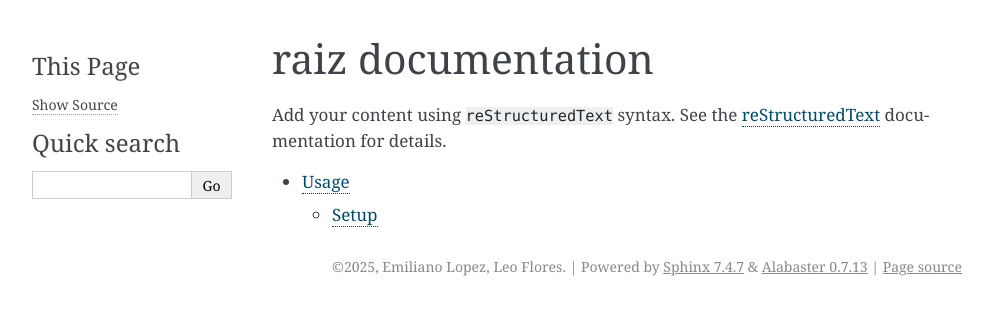
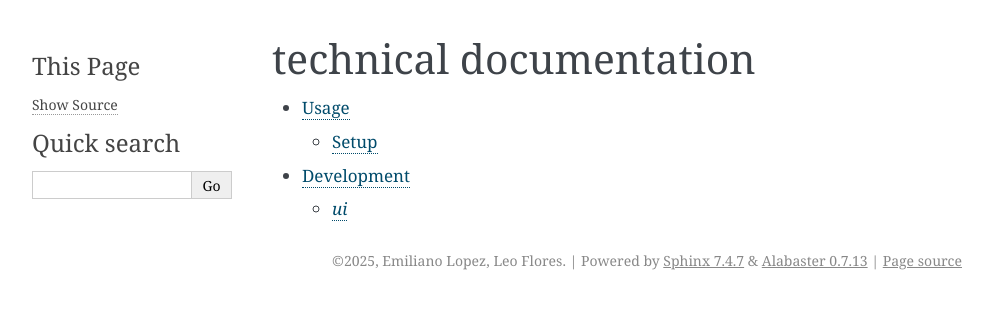
Before and after one commit to eemeleeano/raiz, a Sphinx documentation site: the page built from docs/source/index.rst, in a window 1280 px wide. Shown: the top 315 px of the page, without its empty margins (148-1141 px from the left). Built offline with Sphinx 7.4.7, drawn with Linux system fonts in a browser that asks for light colours.

Commit message:
shuffled around documentation

```diff
--- a/docs/source/index.rst
+++ b/docs/source/index.rst
@@ -3,13 +3,10 @@
    You can adapt this file completely to your liking, but it should at least
    contain the root `toctree` directive.
 
-raiz documentation
-==================
-
-Add your content using ``reStructuredText`` syntax. See the
-`reStructuredText <https://www.sphinx-doc.org/en/master/usage/restructuredtext/index.html>`_
-documentation for details.
-
+technical documentation
+=======================
 
 .. toctree::
-    usage
+
+   usage
+   development
```
Also changed, not shown: docs/source/development.rst (added, +17 -0 lines), docs/README.md (deleted), ui/README.md (deleted).
